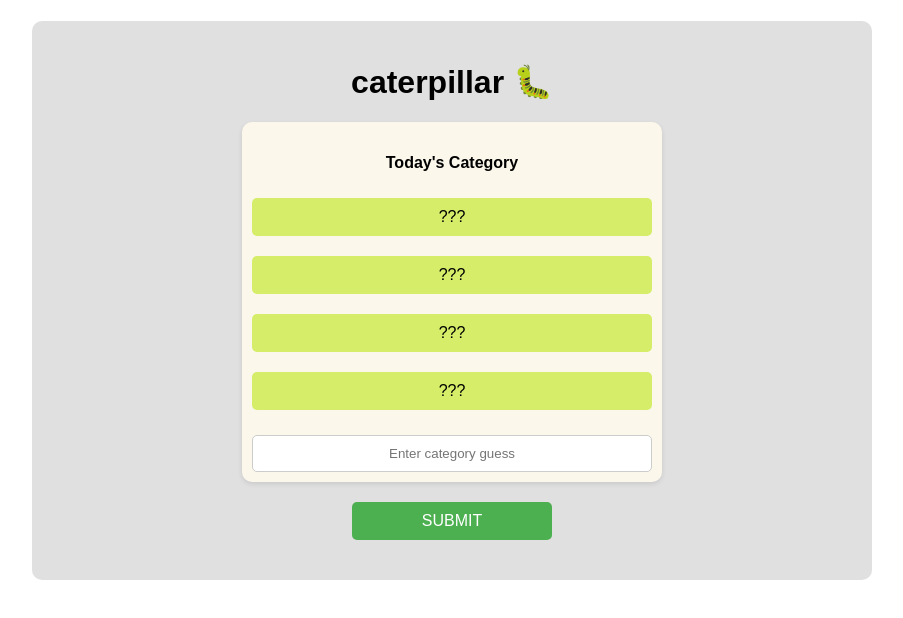
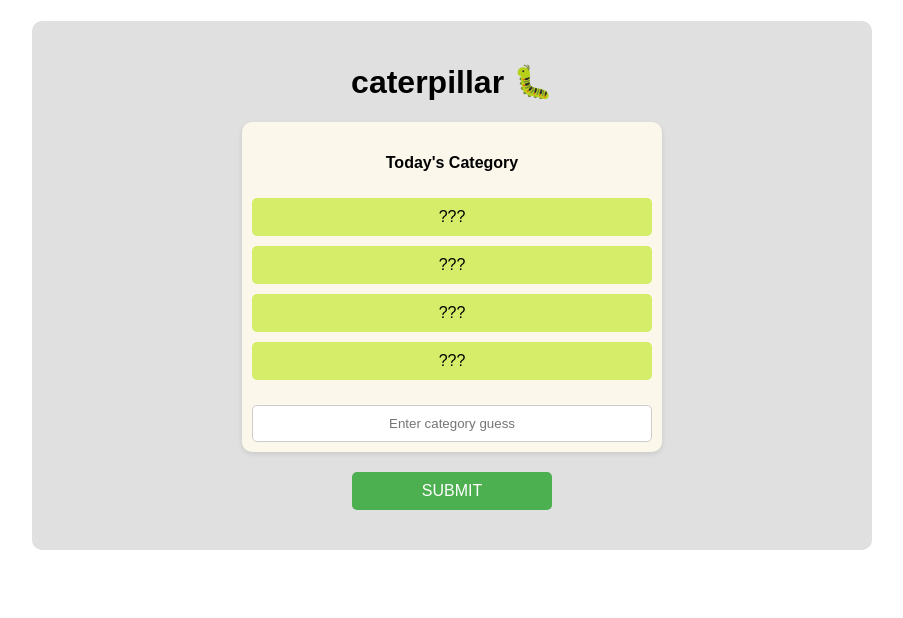
Before and after one commit to aschneidman28/caterpillar-game-react, a React (Create React App) app: page / in a window 1280 px wide. Shown: the top 618 px of the page, without its empty margins (188-1091 px from the left). Built offline with nearby package versions, Linux system fonts and the light colour scheme.

Commit message:
Update App.css

```diff
--- a/src/App.css
+++ b/src/App.css
@@ -44,11 +44,6 @@
   border-radius: 5px;
   text-align: center;
   background-color: #D5ED69;
-}
-
-/* Increase space between clues */
-.clue + .clue {
-  margin-top: 15px;
 }
 
 /* Input styles */
```
